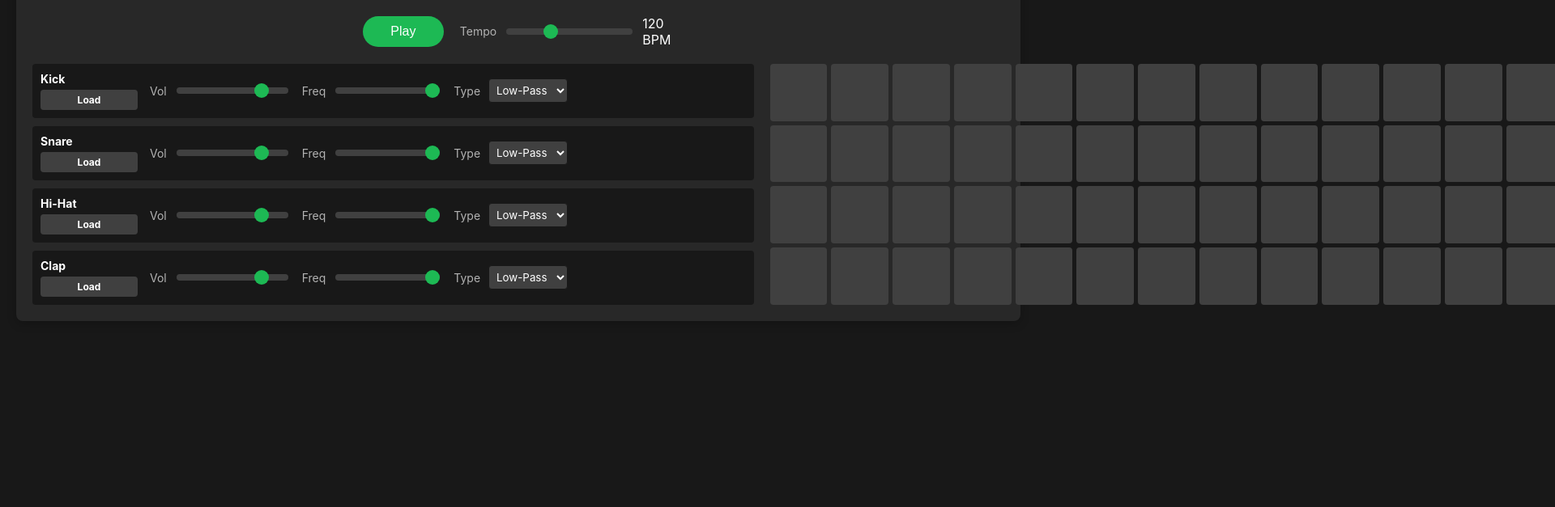
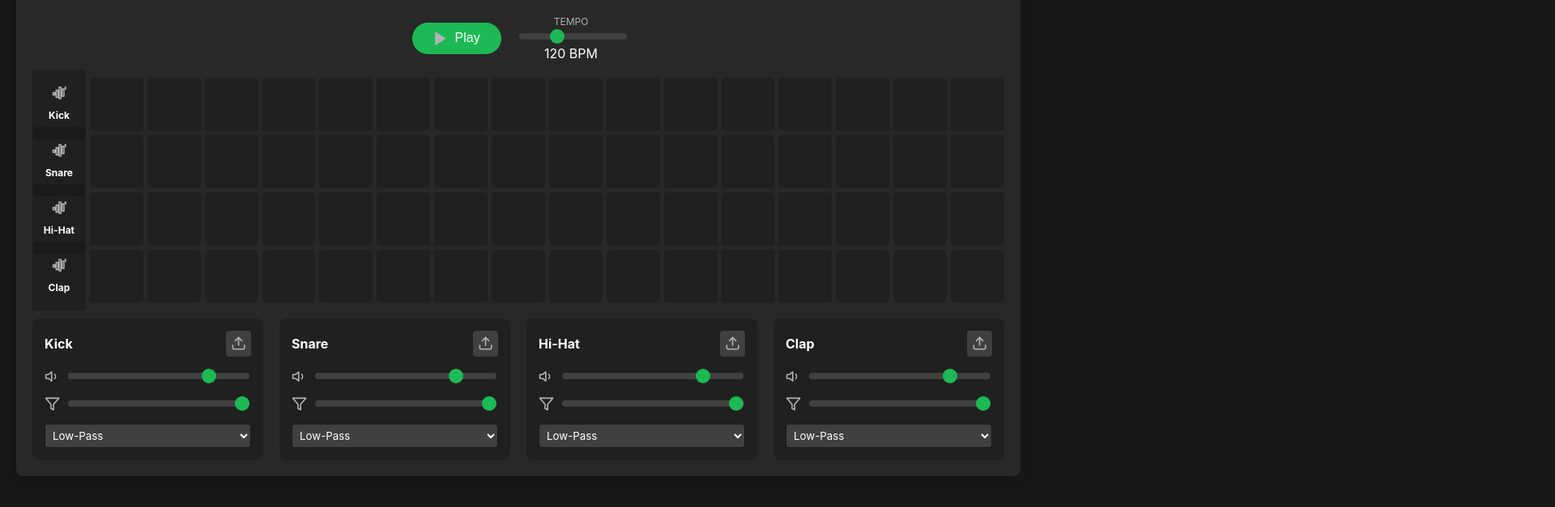
Before and after one commit to hexx/sound-collective, a plain HTML site: page index.html in a window 1280 px wide. Shown: the part 103-730 px from the top of the page at 81% size, 1920 px wide, since content can reach past the window. Drawn offline with Linux system fonts and the light colour scheme.

Commit message:
レイアウトを変更

```diff
--- a/index.html
+++ b/index.html
@@ -14,6 +14,7 @@
             --grid-cell-color: #404040;
             --grid-cell-active-color: #606060;
             --grid-cell-on-color: var(--primary-color);
+            --row-alt-color: rgba(0, 0, 0, 0.2);
             --font-family: -apple-system, BlinkMacSystemFont, "Segoe UI", Roboto, Helvetica, Arial, sans-serif;
         }
 
@@ -55,10 +56,14 @@
             color: var(--text-color);
             border: none;
             padding: 10px 20px;
-            min-width: 100px; /* Ensure button width doesn't change drastically */
+            min-width: 110px;
             border-radius: 50px;
             font-size: 16px;
             cursor: pointer;
+            display: flex;
+            align-items: center;
+            justify-content: center;
+            gap: 8px;
             transition: background-color 0.2s, color 0.2s;
         }
 
@@ -72,15 +77,31 @@
             cursor: not-allowed;
         }
 
+        .tempo-control-group {
+            display: flex;
+            flex-direction: column;
+            gap: 5px;
+            align-items: stretch;
+            text-align: center;
+        }
+
+        .tempo-control-group label {
+            font-size: 12px;
+            color: var(--text-secondary-color);
+            text-transform: uppercase;
+        }
+
         .control-group {
             display: flex;
             align-items: center;
-            gap: 10px;
+            gap: 8px;
         }
 
-        .control-group label {
-            font-size: 14px;
+        .icon {
+            width: 1.2em;
+            height: 1.2em;
             color: var(--text-secondary-color);
+            flex-shrink: 0;
         }
 
         input[type="range"] {
@@ -118,63 +139,58 @@
             border-radius: 4px;
             padding: 5px;
             font-family: var(--font-family);
+            width: 100%;
         }
 
         .main-content {
-            display: flex;
-            gap: 20px;
+            display: grid;
+            grid-template-columns: 1fr repeat(16, 1fr);
+            gap: 5px;
+            align-items: center;
+            margin-bottom: 20px;
         }
 
-        .track-controls {
+        .track-header {
+            padding: 10px;
+            border-radius: 4px;
+            background-color: var(--row-alt-color);
             display: flex;
             flex-direction: column;
+            align-items: center;
+            justify-content: center;
             gap: 10px;
+            font-size: 12px;
+            font-weight: bold;
+            text-align: center;
+            height: 100%;
         }
 
-        .track {
-            display: grid;
-            grid-template-columns: 120px repeat(4, 1fr);
-            align-items: center;
-            gap: 15px;
-            padding: 10px;
-            background-color: var(--background-color);
-            border-radius: 4px;
+        .track-header .icon {
+            width: 1.5em;
+            height: 1.5em;
         }
 
-        .track-label {
-            font-size: 14px;
-            font-weight: bold;
-            white-space: nowrap;
-            overflow: hidden;
-            text-overflow: ellipsis;
+        .load-button {
+            padding: 6px;
+            background-color: var(--grid-cell-color);
+            border-radius: 4px;
+            cursor: pointer;
+            color: var(--text-secondary-color);
+            display: flex;
+            align-items: center;
+        }
+        .load-button:hover {
+            color: var(--text-color);
         }
 
         .track-label input[type="file"] {
             display: none;
         }
 
-        .track-label .load-button {
-            font-size: 12px;
-            padding: 5px 8px;
-            margin-top: 5px;
-            display: block;
-            background-color: var(--grid-cell-color);
-            border-radius: 4px;
-            cursor: pointer;
-            text-align: center;
-        }
-
-        .sequencer-grid {
-            display: grid;
-            grid-template-columns: repeat(16, 1fr);
-            gap: 5px;
-            flex-grow: 1;
-        }
-
         .sequencer-cell {
             width: 100%;
             aspect-ratio: 1 / 1;
-            background-color: var(--grid-cell-color);
+            background-color: var(--row-alt-color);
             border-radius: 4px;
             cursor: pointer;
             transition: background-color 0.1s;
@@ -185,12 +201,32 @@
         }
 
         .sequencer-cell.current {
-            background-color: var(--grid-cell-active-color);
+            box-shadow: inset 0 0 0 2px var(--text-secondary-color);
         }
 
-        .sequencer-cell.current.on {
-            background-color: #88d8a2;
+        .track-controls-container {
+            display: grid;
+            grid-template-columns: repeat(auto-fit, minmax(250px, 1fr));
+            gap: 20px;
         }
+
+        .track-control-panel {
+            background-color: var(--row-alt-color);
+            padding: 15px;
+            border-radius: 8px;
+            display: flex;
+            flex-direction: column;
+            gap: 15px;
+        }
+
+        .track-control-panel .track-label {
+            font-weight: bold;
+            font-size: 16px;
+            display: flex;
+            justify-content: space-between;
+            align-items: center;
+        }
+
     </style>
 </head>
 <body>
@@ -198,18 +234,16 @@
     <div class="app-container">
         <h1>Sound Collective</h1>
         <div class="controls">
-            <button id="play-stop-btn">Play</button>
-            <div class="control-group">
+            <button id="play-stop-btn"></button>
+            <div class="tempo-control-group">
                 <label for="tempo-slider">Tempo</label>
                 <input type="range" id="tempo-slider" min="60" max="240" value="120">
                 <span id="tempo-display">120 BPM</span>
             </div>
         </div>
 
-        <div class="main-content">
-            <div class="track-controls" id="track-controls"></div>
-            <div class="sequencer-grid" id="sequencer-grid"></div>
-        </div>
+        <div class="main-content" id="main-content"></div>
+        <div class="track-controls-container" id="track-controls-container"></div>
     </div>
 
     <script>
@@ -217,6 +251,15 @@
             const NUM_TRACKS = 4;
             const NUM_STEPS = 16;
             const defaultTrackNames = ["Kick", "Snare", "Hi-Hat", "Clap"];
+
+            const ICONS = {
+                play: `<svg xmlns="http://www.w3.org/2000/svg" width="24" height="24" viewBox="0 0 24 24" fill="currentColor" stroke="currentColor" stroke-width="2" stroke-linecap="round" stroke-linejoin="round" class="icon"><polygon points="5 3 19 12 5 21 5 3"></polygon></svg>`,
+                stop: `<svg xmlns="http://www.w3.org/2000/svg" width="24" height="24" viewBox="0 0 24 24" fill="currentColor" stroke="currentColor" stroke-width="2" stroke-linecap="round" stroke-linejoin="round" class="icon"><rect x="6" y="6" width="12" height="12"></rect></svg>`,
+                volume: `<svg xmlns="http://www.w3.org/2000/svg" width="24" height="24" viewBox="0 0 24 24" fill="none" stroke="currentColor" stroke-width="2" stroke-linecap="round" stroke-linejoin="round" class="icon"><polygon points="11 5 6 9 2 9 2 15 6 15 11 19 11 5"></polygon><path d="M15.54 8.46a5 5 0 0 1 0 7.07"></path></svg>`,
+                filter: `<svg xmlns="http://www.w3.org/2000/svg" width="24" height="24" viewBox="0 0 24 24" fill="none" stroke="currentColor" stroke-width="2" stroke-linecap="round" stroke-linejoin="round" class="icon"><polygon points="22 3 2 3 10 12.46 10 19 14 21 14 12.46 22 3"></polygon></svg>`,
+                upload: `<svg xmlns="http://www.w3.org/2000/svg" width="24" height="24" viewBox="0 0 24 24" fill="none" stroke="currentColor" stroke-width="2" stroke-linecap="round" stroke-linejoin="round" class="icon"><path d="M21 15v4a2 2 0 0 1-2 2H5a2 2 0 0 1-2-2v-4"></path><polyline points="17 8 12 3 7 8"></polyline><line x1="12" y1="3" x2="12" y2="15"></line></svg>`,
+                soundwave: `<svg xmlns="http://www.w3.org/2000/svg" width="24" height="24" viewBox="0 0 24 24" fill="none" stroke="currentColor" stroke-width="2" stroke-linecap="round" stroke-linejoin="round" class="icon"><path d="M2 10h3v4H2zm5-4h3v12H7zm5-6h3v20h-3zm5 4h3v12h-3zm5-4h3v4h-3z"/></svg>`
+            };
 
             let audioContext;
             let isInitialized = false;
@@ -234,10 +277,10 @@
             const playStopBtn = document.getElementById('play-stop-btn');
             const tempoSlider = document.getElementById('tempo-slider');
             const tempoDisplay = document.getElementById('tempo-display');
-            const trackControlsContainer = document.getElementById('track-controls');
-            const sequencerGridContainer = document.getElementById('sequencer-grid');
+            const mainContentContainer = document.getElementById('main-content');
+            const trackControlsContainer = document.getElementById('track-controls-container');
 
-            // --- Sound Synthesis Functions ---
+            // --- Sound Synthesis Functions (unchanged) ---
             async function createKick(context) {
                 const duration = 0.5;
                 const offlineCtx = new OfflineAudioContext(1, context.sampleRate * duration, context.sampleRate);
@@ -379,47 +422,61 @@
             }
 
             function createUI() {
-                for (let i = 0; i < NUM_TRACKS; i++) {
-                    const trackEl = document.createElement('div');
-                    trackEl.classList.add('track');
-                    trackEl.innerHTML = `
-                        <div class="track-label">
-                            <span id="track-name-${i}">${defaultTrackNames[i]}</span>
-                            <label class="load-button">Load
-                                <input type="file" class="load-sample-input" data-track-index="${i}" accept="audio/*">
-                            </label>
-                        </div>
-                        <div class="control-group">
-                            <label>Vol</label>
-                            <input type="range" class="volume-slider" data-track-index="${i}" min="0" max="1" step="0.01" value="${trackVolumes[i]}">
-                        </div>
-                        <div class="control-group">
-                            <label>Freq</label>
-                            <input type="range" class="filter-slider" data-track-index="${i}" min="100" max="20000" step="10" value="${trackFilters[i]}">
-                        </div>
-                        <div class="control-group">
-                            <label>Type</label>
-                            <select class="filter-type-select" data-track-index="${i}">
-                                <option value="lowpass" selected>Low-Pass</option>
-                                <option value="highpass">High-Pass</option>
-                            </select>
-                        </div>
-                    `;
-                    trackControlsContainer.appendChild(trackEl);
-                }
+                mainContentContainer.innerHTML = '';
+                trackControlsContainer.innerHTML = '';
 
                 for (let i = 0; i < NUM_TRACKS; i++) {
+                    // Create Track Header in the main grid
+                    const trackHeader = document.createElement('div');
+                    trackHeader.classList.add('track-header');
+                    trackHeader.innerHTML = `
+                        ${ICONS.soundwave}
+                        <span id="track-name-header-${i}">${defaultTrackNames[i]}</span>
+                    `;
+                    mainContentContainer.appendChild(trackHeader);
+
+                    // Create Sequencer Cells
                     for (let j = 0; j < NUM_STEPS; j++) {
                         const cell = document.createElement('div');
                         cell.classList.add('sequencer-cell');
                         cell.dataset.track = i;
                         cell.dataset.step = j;
-                        sequencerGridContainer.appendChild(cell);
+                        if (sequencerState[i][j]) cell.classList.add('on');
+                        mainContentContainer.appendChild(cell);
                     }
+
+                    // Create Track Control Panel
+                    const controlPanel = document.createElement('div');
+                    controlPanel.classList.add('track-control-panel');
+                    controlPanel.innerHTML = `
+                        <div class="track-label">
+                            <span id="track-name-control-${i}">${defaultTrackNames[i]}</span>
+                            <label class="load-button" title="Load custom sample">
+                                ${ICONS.upload}
+                                <input type="file" class="load-sample-input" data-track-index="${i}" accept="audio/*">
+                            </label>
+                        </div>
+                        <div class="control-group" title="Volume">
+                            ${ICONS.volume}
+                            <input type="range" class="volume-slider" data-track-index="${i}" min="0" max="1" step="0.01" value="${trackVolumes[i]}">
+                        </div>
+                        <div class="control-group" title="Filter Frequency">
+                            ${ICONS.filter}
+                            <input type="range" class="filter-slider" data-track-index="${i}" min="100" max="20000" step="10" value="${trackFilters[i]}">
+                        </div>
+                        <div class="control-group" title="Filter Type">
+                            <select class="filter-type-select" data-track-index="${i}">
+                                <option value="lowpass" ${trackFilterTypes[i] === 'lowpass' ? 'selected' : ''}>Low-Pass</option>
+                                <option value="highpass" ${trackFilterTypes[i] === 'highpass' ? 'selected' : ''}>High-Pass</option>
+                            </select>
+                        </div>
+                    `;
+                    trackControlsContainer.appendChild(controlPanel);
                 }
+                setupAllEventListeners();
             }
 
-            function setupEventListeners() {
+            function setupAllEventListeners() {
                 playStopBtn.addEventListener('click', handlePlayClick);
 
                 tempoSlider.addEventListener('input', (e) => {
@@ -432,7 +489,7 @@
                     }
                 });
 
-                sequencerGridContainer.addEventListener('click', (e) => {
+                mainContentContainer.addEventListener('click', (e) => {
                     if (e.target.classList.contains('sequencer-cell')) {
                         const track = parseInt(e.target.dataset.track, 10);
                         const step = parseInt(e.target.dataset.step, 10);
@@ -467,10 +524,20 @@
                 });
             }
 
+            function updatePlayButton(state) {
+                if (state === 'playing') {
+                    playStopBtn.innerHTML = `${ICONS.stop} Stop`;
+                } else if (state === 'stopped') {
+                    playStopBtn.innerHTML = `${ICONS.play} Play`;
+                } else if (state === 'loading') {
+                    playStopBtn.textContent = 'Loading...';
+                    playStopBtn.disabled = true;
+                }
+            }
+
             async function handlePlayClick() {
                 if (!isInitialized) {
-                    playStopBtn.disabled = true;
-                    playStopBtn.textContent = 'Loading...';
+                    updatePlayButton('loading');
                     initAudioContext();
                     await createDefaultSamples();
                     isInitialized = true;
@@ -490,7 +557,9 @@
                     try {
                         const buffer = await audioContext.decodeAudioData(e.target.result);
                         audioBuffers[trackIndex] = buffer;
-                        document.getElementById(`track-name-${trackIndex}`).textContent = file.name.length > 12 ? file.name.substring(0, 10) + '...' : file.name;
+                        const trackName = file.name.length > 12 ? file.name.substring(0, 10) + '...' : file.name;
+                        document.getElementById(`track-name-header-${trackIndex}`).textContent = trackName;
+                        document.getElementById(`track-name-control-${trackIndex}`).textContent = trackName;
                         console.log(`Sample loaded for track ${trackIndex + 1}`);
                     } catch (err) {
                         alert(`Error decoding audio file: ${err.message}`);
@@ -517,7 +586,7 @@
             }
 
             function scheduleNextStep() {
-                const lookahead = 0.1; // seconds
+                const lookahead = 0.1;
                 const scheduleTime = audioContext.currentTime + lookahead;
 
                 for (let track = 0; track < NUM_TRACKS; track++) {
@@ -528,9 +597,8 @@
             }
 
             function updateUIForStep() {
-                const prevStep = (currentStep === 0) ? NUM_STEPS - 1 : currentStep - 1;
-                document.querySelectorAll(`.sequencer-cell[data-step="${prevStep}"]`).forEach(cell => cell.classList.remove('current'));
-                document.querySelectorAll(`.sequencer-cell[data-step="${currentStep}"]`).forEach(cell => cell.classList.add('current'));
+                document.querySelectorAll('.sequencer-cell.current').forEach(cell => cell.classList.remove('current'));
+                document.querySelectorAll(`[data-step="${currentStep}"]`).forEach(cell => cell.classList.add('current'));
             }
 
             function nextStep() {
@@ -543,22 +611,21 @@
                 isPlaying = !isPlaying;
 
                 if (isPlaying) {
-                    playStopBtn.textContent = 'Stop';
+                    updatePlayButton('playing');
                     currentStep = 0;
                     const secondsPerStep = (60.0 / tempo) / 4;
                     nextStep();
                     scheduler = setInterval(nextStep, secondsPerStep * 1000);
                 } else {
-                    playStopBtn.textContent = 'Play';
+                    updatePlayButton('stopped');
                     clearInterval(scheduler);
-                    const lastStep = (currentStep === 0) ? NUM_STEPS - 1 : currentStep - 1;
-                    document.querySelectorAll(`.sequencer-cell[data-step="${lastStep}"]`).forEach(cell => cell.classList.remove('current'));
+                    document.querySelectorAll('.sequencer-cell.current').forEach(cell => cell.classList.remove('current'));
                 }
             }
 
             // --- Initialize ---
             createUI();
-            setupEventListeners();
+            updatePlayButton('stopped');
         });
     </script>
 
```
Also changed, not shown: 1 other file.
